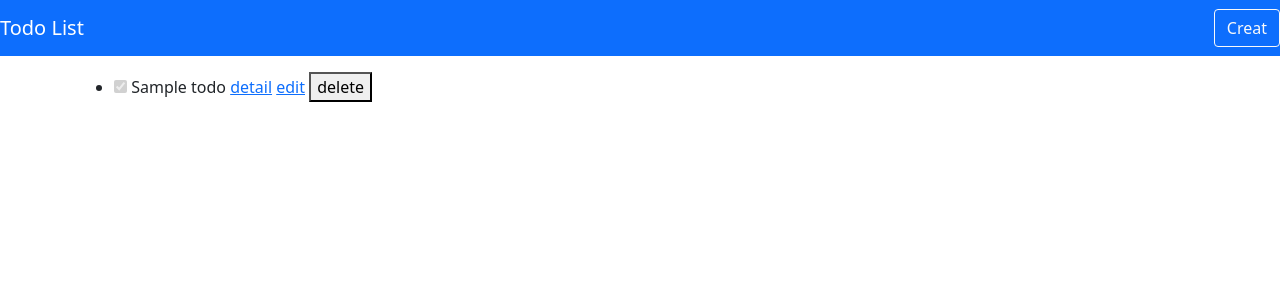
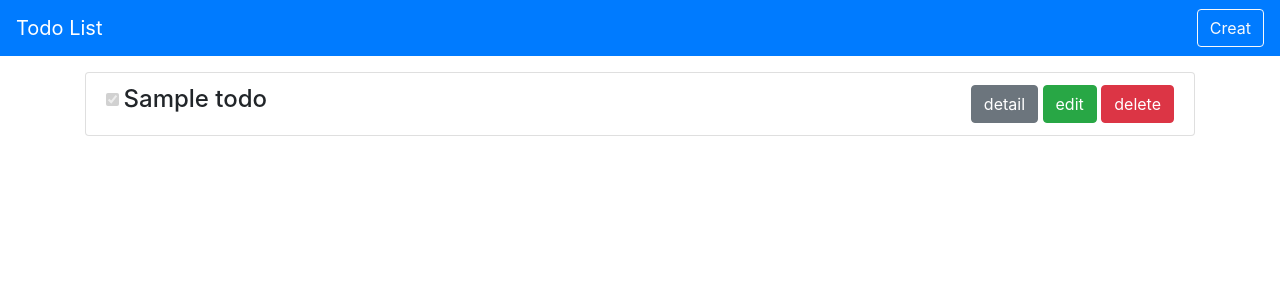
Before and after one commit to Chao69/Todo-List, a Node server app: page / in a window 1280 px wide. Shown: the top 300 px of the page. Run offline with Node 20, Linux system fonts and the light colour scheme; tables that the repository leaves empty hold one stand-in row (values such as "Sample post"); some libraries are stand-ins or nearby versions.

Commit message:
feat: modify index page ui

```diff
--- a/views/index.hbs
+++ b/views/index.hbs
@@ -1,13 +1,22 @@
-<ul>
+<ul class="list-group">
   {{#each todos}}
-  <li>
-    <input type="checkbox" name="isDone" {{#if this.isDone}} checked {{/if}} disabled>
-    {{ this.name}}
-    <a href="./todos/{{ this._id }}">detail</a>
-    <a href="./todos/{{ this._id }}/edit">edit</a>
-    <form action="./todos/{{ this._id }}?_method=DELETE" method="POST" style="display: inline;">
-      <button type="subnit">delete</button>
-    </form>
+  <li class="list-group-item">
+    <div class="row">
+      <div class="col-auto mr-auto">
+        <input style="vertical-align: middle;" type="checkbox" name="isDone" {{#if this.isDone }} checked {{/if}}
+          disabled>
+        <h4 style="display: inline; vertical-align: middle;">
+          {{ this.name }}
+        </h4>
+      </div>
+      <div class="col-auto">
+        <a class="btn btn-secondary" href="./todos/{{ this._id }}">detail</a>
+        <a class="btn btn-success" href="./todos/{{ this._id }}/edit">edit</a>
+        <form action="./todos/{{ this._id }}?_method=DELETE" method="POST" style="display: inline;">
+          <button class="btn btn-danger" type="submit">delete</button>
+        </form>
+      </div>
+    </div>
   </li>
   {{/each}}
 </ul>
--- a/views/layouts/main.hbs
+++ b/views/layouts/main.hbs
@@ -6,8 +6,8 @@
   <meta http-equiv="X-UA-Compatible" content="IE=edge">
   <meta name="viewport" content="width=device-width, initial-scale=1.0">
   <title>Todo List</title>
-  <link href="https://cdn.jsdelivr.net/npm/bootstrap@5.0.2/dist/css/bootstrap.min.css" rel="stylesheet"
-    integrity="sha384-EVSTQN3/azprG1Anm3QDgpJLIm9Nao0Yz1ztcQTwFspd3yD65VohhpuuCOmLASjC" crossorigin="anonymous">
+  <link rel="stylesheet" href="https://maxcdn.bootstrapcdn.com/bootstrap/4.0.0/css/bootstrap.min.css"
+    integrity="sha384-Gn5384xqQ1aoWXA+058RXPxPg6fy4IWvTNh0E263XmFcJlSAwiGgFAW/dAiS6JXm" crossorigin="anonymous">
 </head>
 
 <body>
@@ -27,14 +27,14 @@
 
 
 
-  <script src="https://cdn.jsdelivr.net/npm/bootstrap@5.0.2/dist/js/bootstrap.bundle.min.js"
-    integrity="sha384-MrcW6ZMFYlzcLA8Nl+NtUVF0sA7MsXsP1UyJoMp4YLEuNSfAP+JcXn/tWtIaxVXM"
+  <script src="https://code.jquery.com/jquery-3.2.1.slim.min.js"
+    integrity="sha384-KJ3o2DKtIkvYIK3UENzmM7KCkRr/rE9/Qpg6aAZGJwFDMVNA/GpGFF93hXpG5KkN"
     crossorigin="anonymous"></script>
-  <script src="https://cdn.jsdelivr.net/npm/@popperjs/core@2.9.2/dist/umd/popper.min.js"
-    integrity="sha384-IQsoLXl5PILFhosVNubq5LC7Qb9DXgDA9i+tQ8Zj3iwWAwPtgFTxbJ8NT4GN1R8p"
+  <script src="https://cdnjs.cloudflare.com/ajax/libs/popper.js/1.12.9/umd/popper.min.js"
+    integrity="sha384-ApNbgh9B+Y1QKtv3Rn7W3mgPxhU9K/ScQsAP7hUibX39j7fakFPskvXusvfa0b4Q"
     crossorigin="anonymous"></script>
-  <script src="https://cdn.jsdelivr.net/npm/bootstrap@5.0.2/dist/js/bootstrap.min.js"
-    integrity="sha384-cVKIPhGWiC2Al4u+LWgxfKTRIcfu0JTxR+EQDz/bgldoEyl4H0zUF0QKbrJ0EcQF"
+  <script src="https://maxcdn.bootstrapcdn.com/bootstrap/4.0.0/js/bootstrap.min.js"
+    integrity="sha384-JZR6Spejh4U02d8jOt6vLEHfe/JQGiRRSQQxSfFWpi1MquVdAyjUar5+76PVCmYl"
     crossorigin="anonymous"></script>
 </body>
 
```
